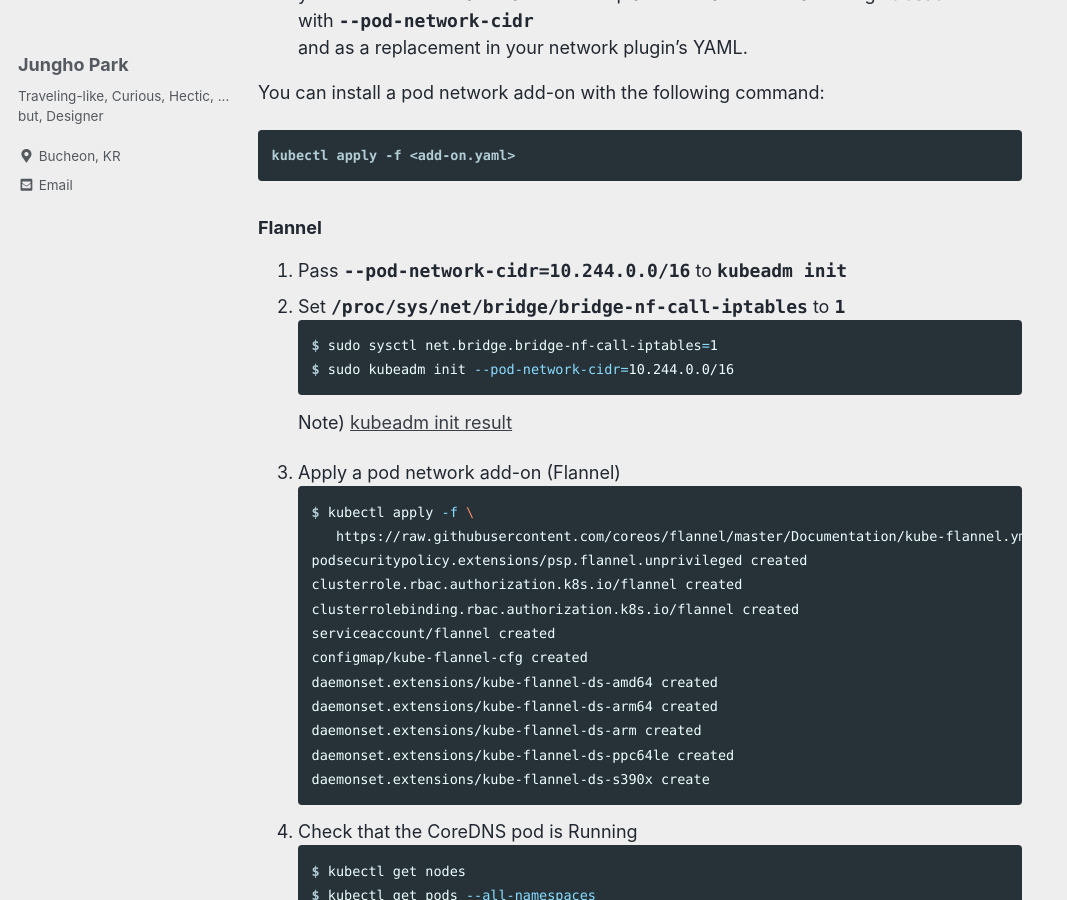
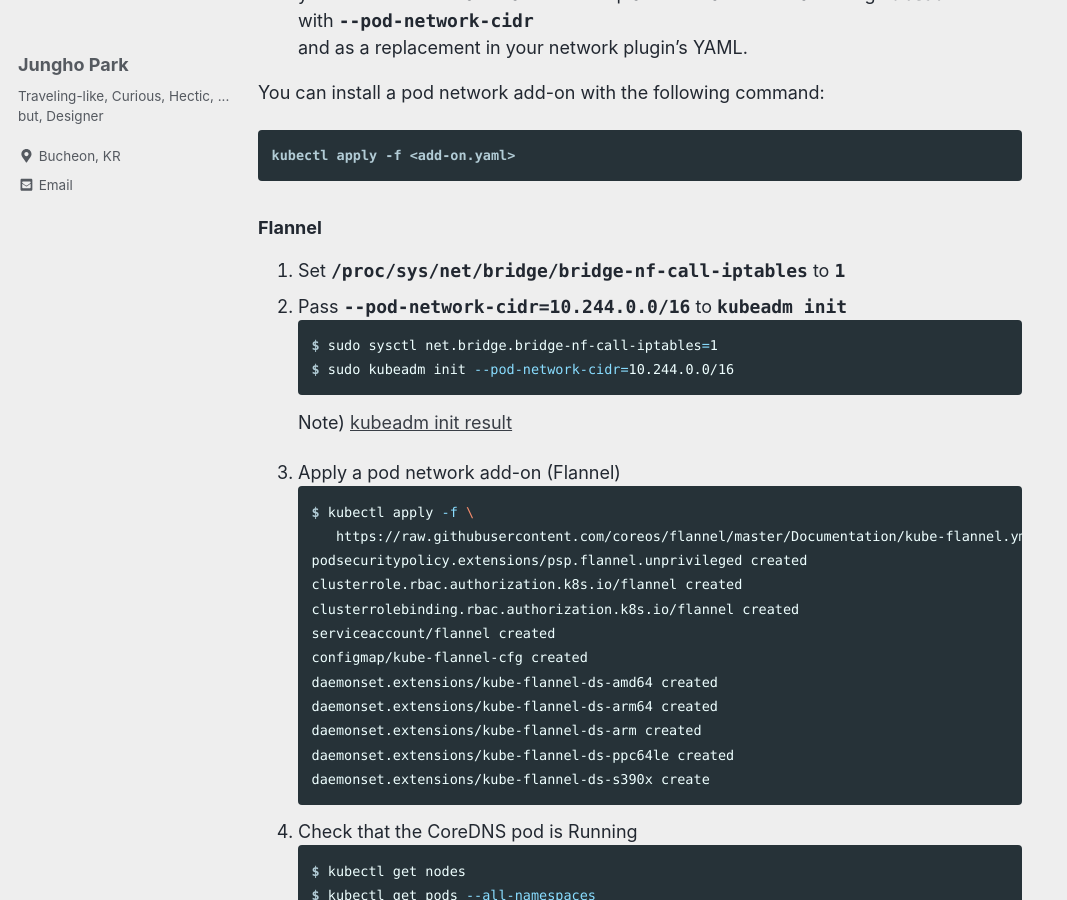
Before and after one commit to unipark00/tekrepo, a Jekyll site: the page built from _posts/2019-04-07-configure-k8s-cluster.md, in a window 1280 px wide and 900 px high, scrolled down 1911 px. Shown: the whole window, without its empty margins (0-1067 px from the left). Built offline with Jekyll 4.4.1, drawn with Linux system fonts in a browser that asks for light colours; cached includes are drawn as plain includes.

````diff
--- a/_posts/2019-04-07-configure-k8s-cluster.md
+++ b/_posts/2019-04-07-configure-k8s-cluster.md
@@ -58,8 +58,8 @@ kubectl apply -f <add-on.yaml>
 ```
 
 ### Flannel
-1. Pass **`--pod-network-cidr=10.244.0.0/16`** to **`kubeadm init`**
-2. Set **`/proc/sys/net/bridge/bridge-nf-call-iptables`** to **`1`**
+1. Set **`/proc/sys/net/bridge/bridge-nf-call-iptables`** to **`1`**
+2. Pass **`--pod-network-cidr=10.244.0.0/16`** to **`kubeadm init`**
 ```console
 $ sudo sysctl net.bridge.bridge-nf-call-iptables=1
 $ sudo kubeadm init --pod-network-cidr=10.244.0.0/16
````
